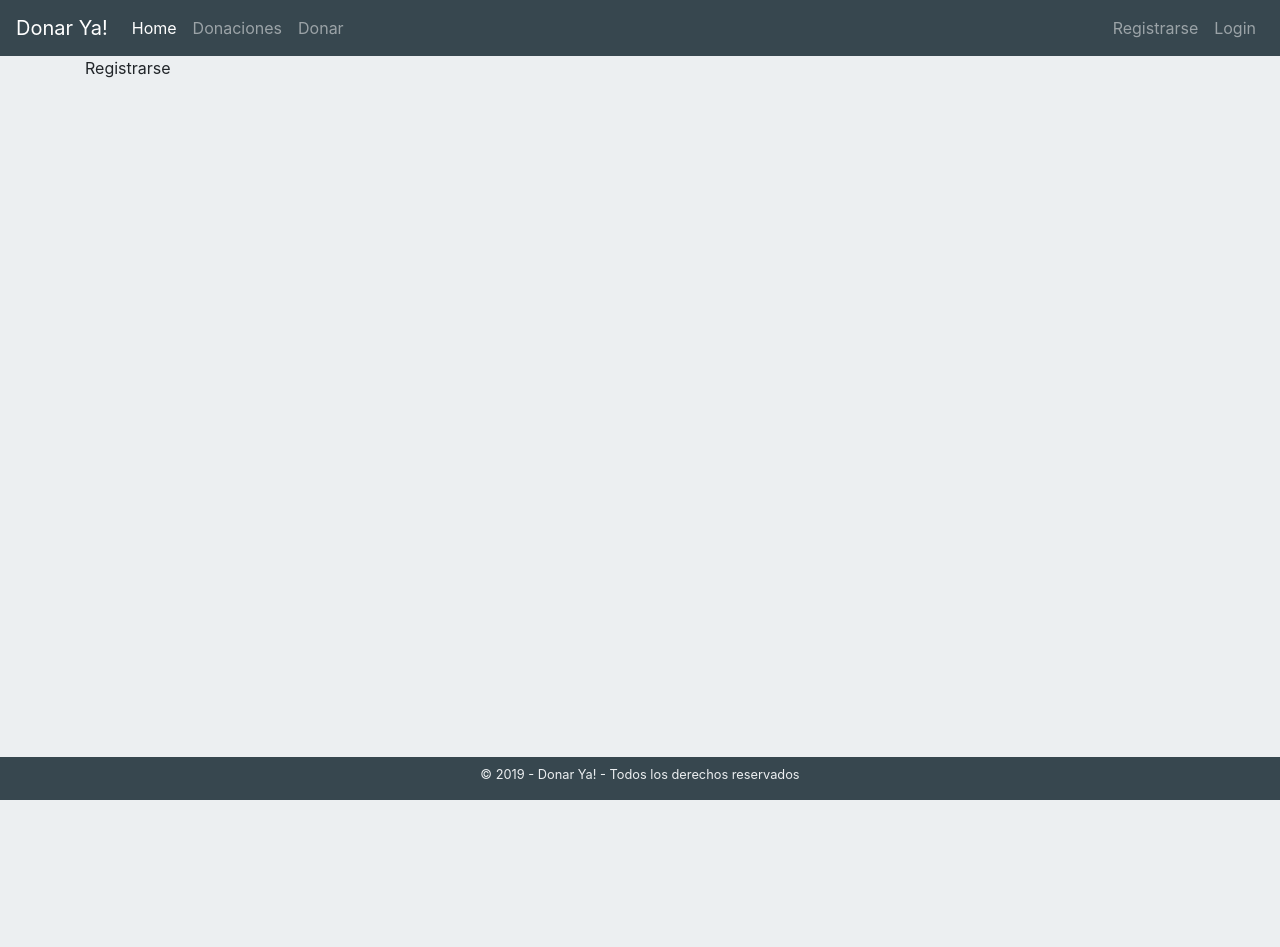
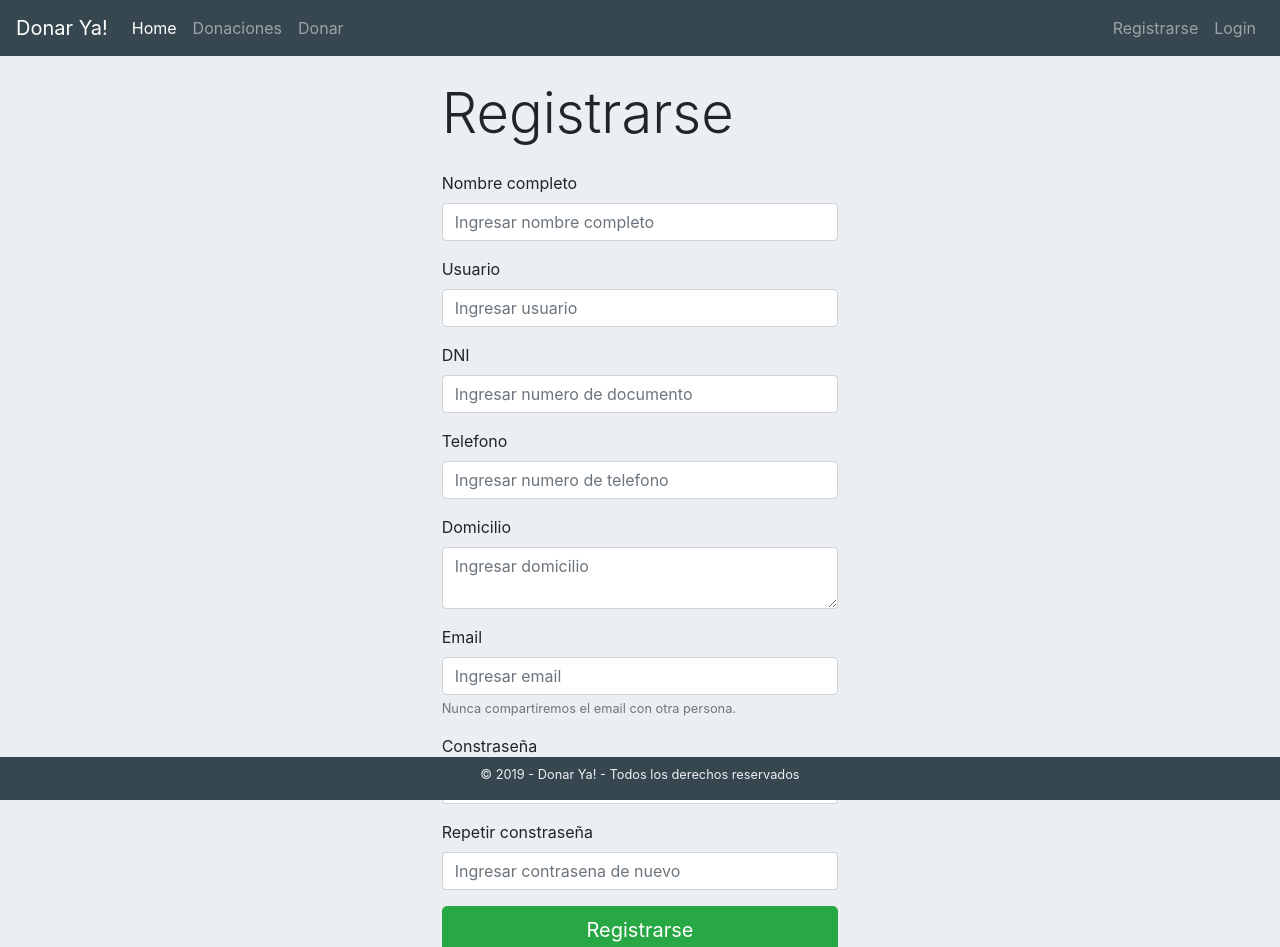
Before and after one commit to omelendrez/donarya, a React (Create React App) app: page /registrarse in a window 1280 px wide. Shown: the top 947 px of the page. Before the commit the page ends 800 px from the top, so only its background shows below. Built offline with nearby package versions, Linux system fonts and the light colour scheme.

Commit message:
Add form validation

```diff
--- a/src/components/Register.jsx
+++ b/src/components/Register.jsx
@@ -1,8 +1,148 @@
-import React from 'react'
+import React, { useState } from 'react'
 
 const Register = () => {
+
+  const [form, updateForm] = useState({
+    fullName: '',
+    username: '',
+    dni: '',
+    phoneNumber: '',
+    address: '',
+    email: '',
+    password1: '',
+    password2: ''
+  })
+
+  const [error, setError] = useState(false)
+
+  const handleSubmit = (e) => {
+    e.preventDefault()
+    if (password1 !== password2) {
+      setError(true)
+      return
+    }
+    console.log(fullName, username, dni, phoneNumber, address, email, password1, password2)
+  }
+
+  const handleChange = (e => {
+    setError(false)
+    updateForm({
+      ...form,
+      [e.target.id]: e.target.value
+    })
+  })
+
+  const { fullName, username, dni, phoneNumber, address, email, password1, password2 } = form
+
   return (
-    <div className="container">Registrarse</div>
+    <div className="container col-12 col-sm-8 col-md-6 col-lg-4 mb-5 pb-5">
+      <p className="my-4 display-4">Registrarse</p>
+      <form onSubmit={handleSubmit}>
+        <div className="form-group">
+          <label htmlFor="fullName">Nombre completo</label>
+          <input
+            type="text"
+            pattern="[a-zA-Z ]{8,}"
+            title="Nombre completo debe tener mínimo 8 caracteres"
+            className="form-control"
+            id="fullName"
+            placeholder="Ingresar nombre completo"
+            onChange={e => handleChange(e)}
+            value={fullName}
+            required />
+        </div>
+        <div className="form-group">
+          <label htmlFor="username">Usuario</label>
+          <input
+            type="text"
+            pattern="[a-zA-Z0-9]{8,15}"
+            maxLength="15"
+            title="Usuario debe tener entre 8 y 15 caracteres y/o números"
+            className="form-control"
+            id="username"
+            placeholder="Ingresar usuario"
+            onChange={e => handleChange(e)}
+            value={username}
+            required />
+        </div>
+        <div className="form-group">
+          <label htmlFor="dni">DNI</label>
+          <input
+            type="text"
+            pattern="[0-9]{8}"
+            title="DNI debe tener 8 números"
+            maxLength="8"
+            className="form-control"
+            id="dni"
+            placeholder="Ingresar numero de documento"
+            onChange={e => handleChange(e)}
+            value={dni}
+            required />
+        </div>
+        <div className="form-group">
+          <label htmlFor="phoneNumber">Telefono</label>
+          <input
+            type="tel"
+            className="form-control"
+            id="phoneNumber"
+            placeholder="Ingresar numero de telefono"
+            onChange={e => handleChange(e)}
+            value={phoneNumber}
+            required />
+        </div>
+        <div className="form-group">
+          <label htmlFor="address">Domicilio</label>
+          <textarea
+            className="form-control"
+            id="address"
+            placeholder="Ingresar domicilio"
+            onChange={e => handleChange(e)}
+            value={address}
+            required />
+        </div>
+        <div className="form-group">
+          <label htmlFor="email">Email</label>
+          <input
+            type="email"
+            className="form-control"
+            id="email"
+            aria-describedby="emailHelp"
+            placeholder="Ingresar email"
+            onChange={e => handleChange(e)}
+            value={email}
+            required />
+          <small id="emailHelp" className="form-text text-muted">Nunca compartiremos el email con otra persona.</small>
+        </div>
+        <div className="form-group">
+          <label htmlFor="password1">Constraseña</label>
+          <input
+            type="password"
+            pattern="(?=.*\d)(?=.*[a-z])(?=.*[A-Z]).{8,}"
+            title="Debe tener al menos una letra mayúscula, una minúscula, un número y al menos 8 caracteres en total"
+            className="form-control"
+            id="password1"
+            placeholder="Ingresar contrasena"
+            onChange={e => handleChange(e)}
+            value={password1}
+            required />
+        </div>
+        <div className="form-group">
+          <label htmlFor="password2">Repetir constraseña</label>
+          <input
+            type="password"
+            className="form-control"
+            id="password2"
+            placeholder="Ingresar contrasena de nuevo"
+            onChange={e => handleChange(e)}
+            value={password2}
+            required />
+        </div>
+        {error && <div className="alert alert-danger" role="alert">
+          Las contraseñas no coinciden. Vuelga a ingresarlas.
+        </div>}
+        {!error && <button type="submit" className="btn btn-lg btn-success btn-block mt-3">Registrarse</button>}
+      </form>
+    </div>
   )
 }
 
```
